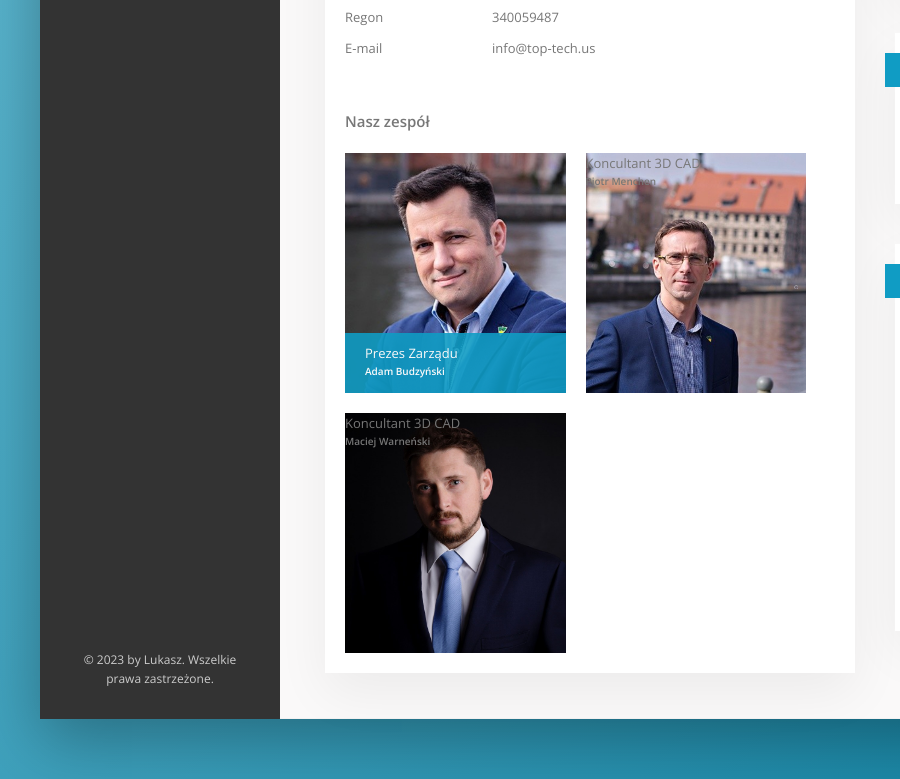
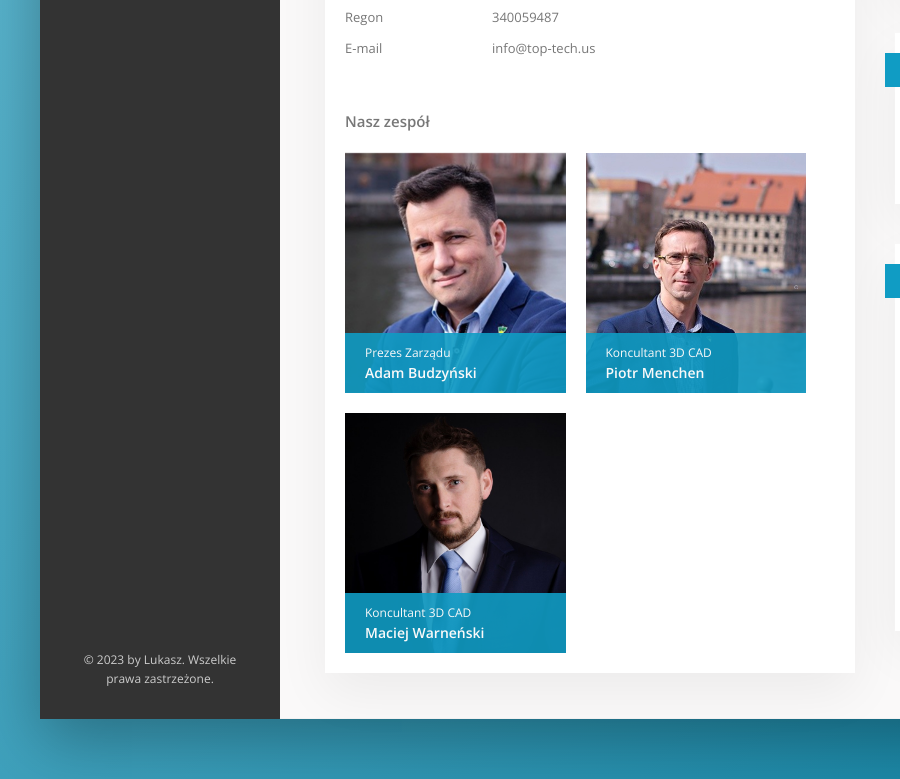
Before and after one commit to LuckyLuke83/TopTech, a website: page index.html in a window 1280 px wide. Shown: the part 797-1576 px from the top of the page, 0-900 px from the left. Drawn offline with nearby package versions, Linux system fonts and the light colour scheme.

Commit message:
rebuilding card element

```diff
--- a/index.html
+++ b/index.html
@@ -332,13 +332,13 @@
                             <div class="contact-team">
                                 <h3 class="contact-team__header">Nasz zespół</h3>
                                 <div class="contact-team__card contact-team__card-1">
-                                    <div class="contact-team__card-front">
+                                    <div class="contact-team__card contact-team__card-front">
                                         <div class="contact-team__title">
                                             <p>Prezes Zarządu</p>
                                             <h3>Adam Budzyński</h3>
                                         </div>
                                     </div>
-                                    <div class="contact-team__card-back">
+                                    <div class="contact-team__card contact-team__card-back">
                                         Card back
                                     </div>
                                 </div>
--- a/sass/_components.scss
+++ b/sass/_components.scss
@@ -504,6 +504,8 @@
 
     &__card {
         position: relative;
+        perspective: 150rem;
+        -moz-perspective: 150rem;
         height: 24rem;
         flex: 0 0 45%;
         background-size: cover;
@@ -511,30 +513,17 @@
         transition: all .8s ease;
 
 
+        &-front {
 
-        &-front {
-            position: absolute;
-            left:0;
-            bottom: 0;
-            height: 6rem;
-            width: 100%;
-            padding: 1rem 2rem;
-            background-color: rgba(16, 156, 196, .9);
-            color: var(--color-grey-light-1);
             backface-visibility: hidden;
 
-            & > p {
-                font-size: 1.2rem;;
-            }
 
-            & > h3 {
-                font-size: 1.6rem;;
-            }
         }
 
         &-back {
             transform: rotateY(180deg);
             height: 100%;
+            width: 100%;
             background-color: var(--color-primary);
             backface-visibility: hidden;
         }
@@ -556,9 +545,28 @@
         }
     }
 
+    &__title {
+        position: absolute;
+        left:0;
+        bottom: 0;
+        height: 6rem;
+        width: 100%;
+        padding: 1rem 2rem;
+        background-color: rgba(16, 156, 196, .9);
+        color: var(--color-grey-light-1);
+
+        & > p {
+            font-size: 1.2rem;;
+        }
+
+        & > h3 {
+            font-size: 1.4rem;;
+        }
+    }
+
+}
+
+.card {
 
 
-    // &:hover &__card-back {
-    //     transform: rotateY(0);
-    // }
 }
```
Also changed, not shown: css/style.css.
